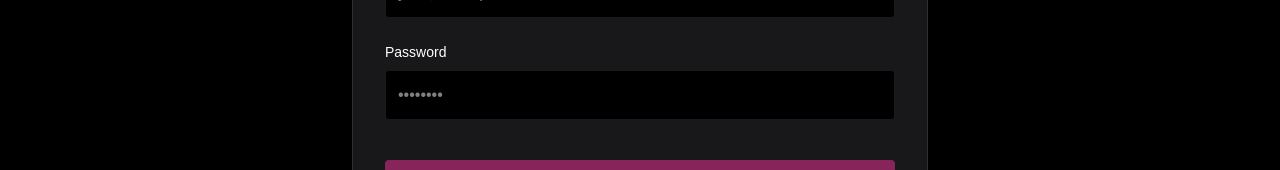
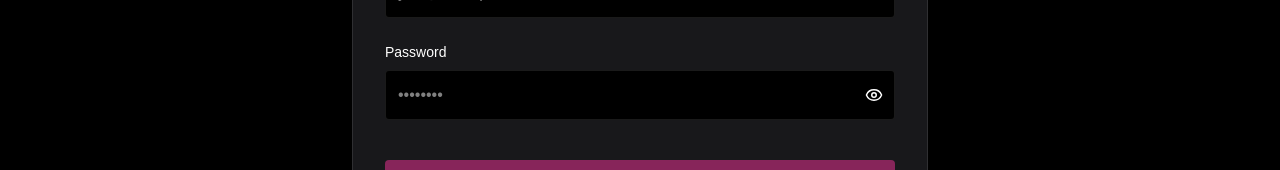
Before and after one commit to ThatsVie/late-night-bbq, a Next.js app: page /login in a window 1280 px wide. Shown: the part 294-464 px from the top of the page. Built offline with nearby package versions, Linux system fonts and the light colour scheme.

Commit message:
feat: add password visibility toggle to login and register forms

```diff
--- a/src/app/login/page.tsx
+++ b/src/app/login/page.tsx
@@ -2,10 +2,12 @@
 
 import { useTranslation } from 'react-i18next'
 import { useEffect, useState } from 'react'
+import { Eye, EyeOff } from 'lucide-react'
 
 export default function LoginPage() {
   const { t } = useTranslation()
   const [mounted, setMounted] = useState(false)
+  const [showPassword, setShowPassword] = useState(false)
 
   useEffect(() => {
     setMounted(true)
@@ -40,22 +42,32 @@
             />
           </div>
 
-          {/* Password */}
+          {/* Password with toggle */}
           <div>
             <label htmlFor="password" className="block mb-2 text-sm">
               {t('login.fields.password')}
             </label>
+            <div className="relative">
               <input
                 id="password"
                 name="password"
-              type="password"
+                type={showPassword ? 'text' : 'password'}
                 autoComplete="current-password"
                 placeholder="••••••••"
-              className="w-full p-3 rounded bg-black text-white border border-white/10"
+                className="w-full p-3 pr-10 rounded bg-black text-white border border-white/10"
               />
+              <button
+                type="button"
+                onClick={() => setShowPassword(!showPassword)}
+                aria-label={showPassword ? 'Hide password' : 'Show password'}
+                className="absolute right-3 top-1/2 -translate-y-1/2 text-white hover:text-pink-400 focus:outline-none focus:ring-2 focus:ring-pink-400 rounded"
+              >
+                {showPassword ? <EyeOff size={18} /> : <Eye size={18} />}
+              </button>
+            </div>
           </div>
 
-          {/* Submit Button */}
+          {/* Submit */}
           <button
             type="submit"
             disabled
--- a/src/app/register/page.tsx
+++ b/src/app/register/page.tsx
@@ -2,10 +2,12 @@
 
 import { useTranslation } from 'react-i18next'
 import { useState, useEffect } from 'react'
+import { Eye, EyeOff } from 'lucide-react'
 
 export default function RegisterPage() {
   const { t } = useTranslation()
   const [mounted, setMounted] = useState(false)
+  const [showPassword, setShowPassword] = useState(false)
 
   useEffect(() => {
     setMounted(true)
@@ -18,12 +20,14 @@
       <section
         className="max-w-xl mx-auto bg-zinc-900 p-8 rounded-xl border border-white/10 shadow-lg"
         aria-labelledby="register-heading"
+        role="region"
       >
         <h1 id="register-heading" className="text-3xl font-bold text-pink-500 mb-6">
           {t('register.title')}
         </h1>
 
         <form className="space-y-6" noValidate>
+          {/* Name */}
           <div>
             <label htmlFor="name" className="block mb-2 text-sm">
               {t('register.fields.name')}
@@ -38,6 +42,7 @@
             />
           </div>
 
+          {/* Email */}
           <div>
             <label htmlFor="email" className="block mb-2 text-sm">
               {t('register.fields.email')}
@@ -52,6 +57,7 @@
             />
           </div>
 
+          {/* Phone */}
           <div>
             <label htmlFor="phone" className="block mb-2 text-sm">
               {t('register.fields.phone')}
@@ -66,20 +72,32 @@
             />
           </div>
 
+          {/* Password with toggle */}
           <div>
             <label htmlFor="password" className="block mb-2 text-sm">
               {t('register.fields.password')}
             </label>
+            <div className="relative">
               <input
                 id="password"
                 name="password"
-              type="password"
+                type={showPassword ? 'text' : 'password'}
                 placeholder="••••••••"
                 autoComplete="new-password"
-              className="w-full p-3 rounded bg-black text-white border border-white/10"
+                className="w-full p-3 pr-10 rounded bg-black text-white border border-white/10"
               />
+              <button
+                type="button"
+                onClick={() => setShowPassword(!showPassword)}
+                aria-label={showPassword ? 'Hide password' : 'Show password'}
+                className="absolute right-3 top-1/2 -translate-y-1/2 text-white hover:text-pink-400 focus:outline-none focus:ring-2 focus:ring-pink-400 rounded"
+              >
+                {showPassword ? <EyeOff size={18} /> : <Eye size={18} />}
+              </button>
+            </div>
           </div>
 
+          {/* Submit */}
           <button
             type="submit"
             disabled
```
Lines whose indentation alone changed are shown as unchanged.
